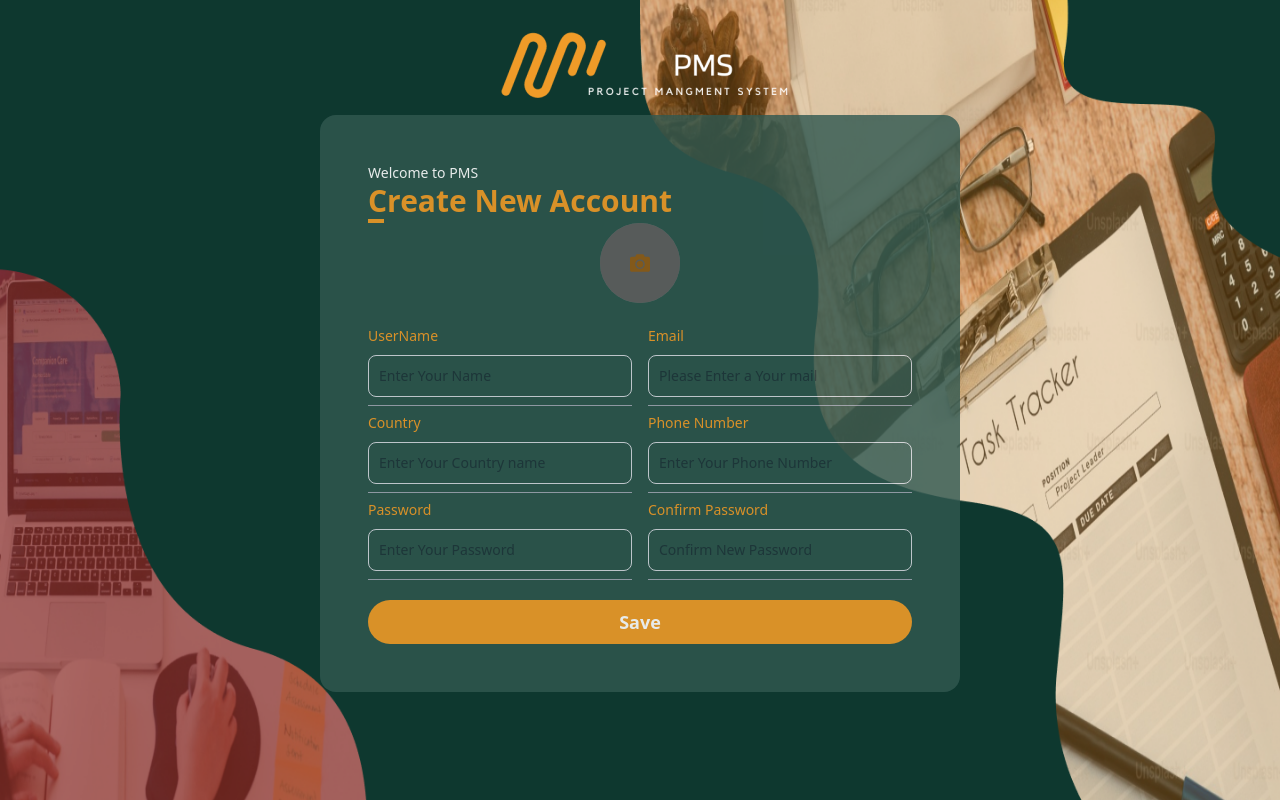
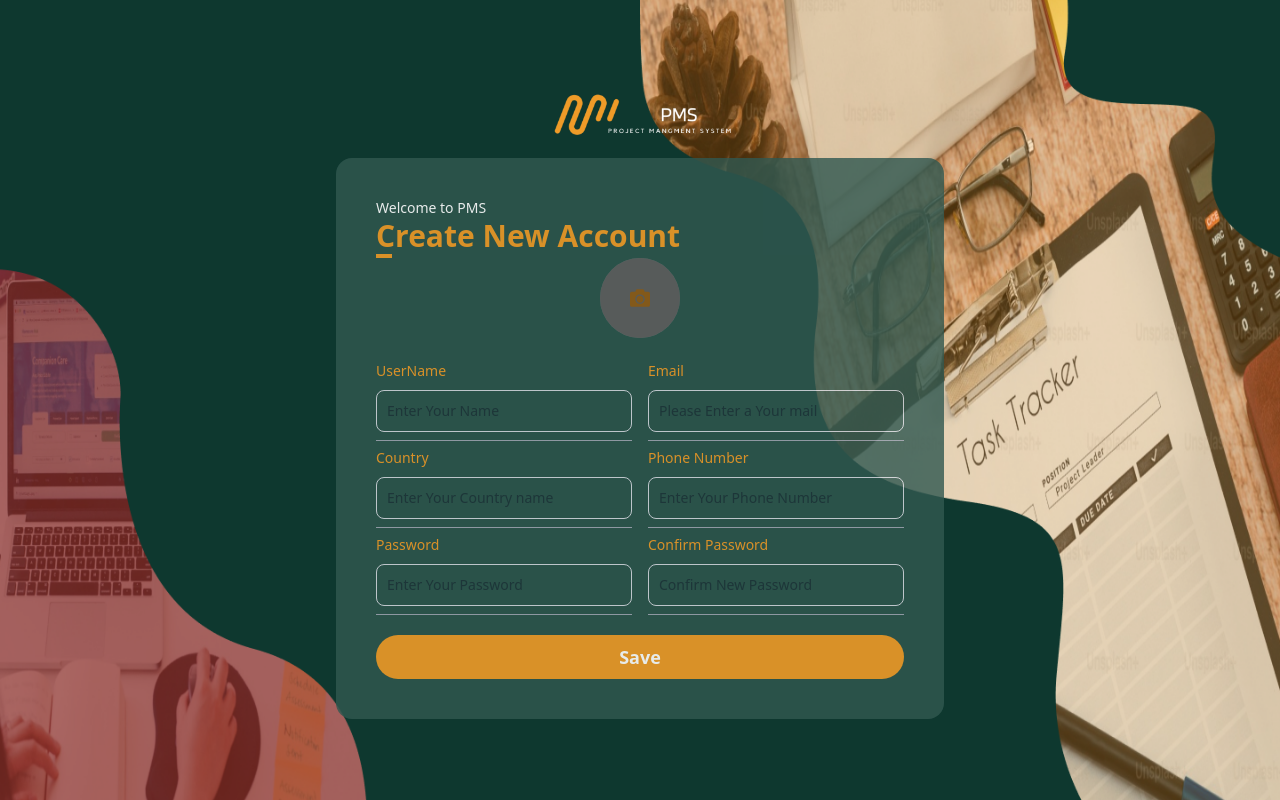
Before and after one commit to IbrahimMohram1/PMS, a React (Vite) app: page /register in a window 1280 px wide. Built offline with nearby package versions, Linux system fonts and the light colour scheme; grey boxes are pictures that could not be loaded; what chartjs-plugin-datalabels would draw is missing.

Commit message:
Update : Respinsive all Auth screeens

```diff
--- a/src/AuthModule/Components/ChangePassword/ChangePassword.jsx
+++ b/src/AuthModule/Components/ChangePassword/ChangePassword.jsx
@@ -48,7 +48,7 @@ export default function ChangePassword() {
       <div className="relative z-10 w-full max-w-2xl mx-4 flex flex-col items-center">
         {/* 1. Logo Above the Card */}
         <div className="">
-          <img src={logo} alt="Logo" className="w-48" />
+          <img src={logo} alt="Logo" className=" w-[150px] md:w-48 mx-auto" />
         </div>
 
         {/* 2. Main Card (Form) */}
--- a/src/AuthModule/Components/ForgetPassword/ForgetPassword.jsx
+++ b/src/AuthModule/Components/ForgetPassword/ForgetPassword.jsx
@@ -39,7 +39,7 @@ export default function ForgetPassword() {
       <div className="relative z-10 w-full max-w-lg mx-4 flex flex-col items-center">
         {/* Logo */}
         <div className="mb-8">
-          <img src={logo} alt="Logo" className="w-48" />
+          <img src={logo} alt="Logo" className=" w-[150px] md:w-48" />
         </div>
 
         {/* Card */}
--- a/src/AuthModule/Components/Login/Login.jsx
+++ b/src/AuthModule/Components/Login/Login.jsx
@@ -38,13 +38,13 @@ export default function Login() {
       style={{ backgroundImage: `url(${LoginBg})` }}
     >
       <div className="flex h-screen justify-center items-center ">
-        <div className="w-1/2 p-4 ">
+        <div className="md:w-1/2 w-full p-4 ">
           <div className="logo-container mb-5 ">
-            <img src={logo} alt="Logo" className="mx-auto" />
+            <img src={logo} alt="Logo" className="mx-auto md:w-48 w-[150px]" />
           </div>
           {/* form container */}
-          <div className="form-container p-12 rounded-2xl  bg-[#315951E5] opacity-90">
-            <div className="title mb-8">
+          <div className="form-container p-10 rounded-2xl  bg-[#315951E5] opacity-90">
+            <div className="title ">
               <p className="text-white text-sm">Welcome to PMS</p>
               <h1 className="text-3xl text-[#EF9B28] font-bold flex flex-col">
                 Login
--- a/src/AuthModule/Components/Register/Register.jsx
+++ b/src/AuthModule/Components/Register/Register.jsx
@@ -21,16 +21,13 @@ export default function Register() {
     registerAcc(data);
   };
   return (
-    <div
-      className="Auth-container h-screen"
-      style={{ backgroundImage: `url(${Rebg})` }}
-    >
-      <div className="flex  justify-center items-center ">
-        <div className="w-1/2 ">
-          <div className="logo-container my-3  ">
-            <img src={logo} alt="Logo" className="mx-auto" />
+    <div className="Auth-container" style={{ backgroundImage: `url(${Rebg})` }}>
+      <div className="flex min-h-dvh justify-center items-center ">
+        <div className="md:w-1/2 w-full p-4 ">
+          <div className="logo-container mb-5 ">
+            <img src={logo} alt="Logo" className=" w-[150px] md:w-48 mx-auto" />
           </div>
-          <div className="form-container p-12 rounded-2xl  bg-[#315951E5] opacity-90">
+          <div className="form-container p-10 rounded-2xl  bg-[#315951E5] opacity-90">
             <div className="title ">
               <p className="text-white text-sm">Welcome to PMS</p>
               <h1 className="text-3xl text-[#EF9B28] font-bold flex flex-col">
--- a/src/AuthModule/Components/ResetPassword/ResetPassword.jsx
+++ b/src/AuthModule/Components/ResetPassword/ResetPassword.jsx
@@ -15,7 +15,11 @@ export default function ResetPassword() {
     formState: { errors },
   } = useForm();
 
-  const newPassword = useWatch({ control, name: "newPassword", defaultValue: "" });
+  const newPassword = useWatch({
+    control,
+    name: "newPassword",
+    defaultValue: "",
+  });
 
   // eye states
   const [showOtp, setShowOtp] = useState(false);
@@ -55,12 +59,11 @@ export default function ResetPassword() {
         style={{ backgroundImage: `url(${ResetBg})` }}
       ></div>
 
-
       {/* Container */}
       <div className="relative z-10 w-full max-w-lg mx-4 flex flex-col items-center">
         {/* Logo */}
         <div className="mb-8">
-          <img src={logo} alt="Logo" className="w-48" />
+          <img src={logo} alt="Logo" className=" w-[150px] md:w-48" />
         </div>
 
         {/* Card */}
@@ -69,15 +72,21 @@ export default function ResetPassword() {
           <div className="mb-8">
             <p className="text-xs text-white/70 mb-1">Welcome to PMS</p>
             <h2 className="text-4xl font-bold text-[#EF9B28] inline-block">
-              <span className="border-b-4 border-[#EF9B28] pb-1">R</span>eset Password
+              <span className="border-b-4 border-[#EF9B28] pb-1">R</span>eset
+              Password
             </h2>
           </div>
 
           {/* Form */}
-          <form onSubmit={handleSubmit(onSubmit)} className="flex flex-col gap-3">
+          <form
+            onSubmit={handleSubmit(onSubmit)}
+            className="flex flex-col gap-3"
+          >
             {/* Email */}
             <div className="relative">
-              <label className="block text-[#EF9B28] text-sm mb-1">E-mail</label>
+              <label className="block text-[#EF9B28] text-sm mb-1">
+                E-mail
+              </label>
               <div className="relative border-b border-white/30 focus-within:border-[#EF9B28] transition-colors">
                 <input
                   type="email"
@@ -92,12 +101,18 @@ export default function ResetPassword() {
                   })}
                 />
               </div>
-              {errors.email && <span className="text-[10px] text-red-400 absolute mt-1">{errors.email.message}</span>}
+              {errors.email && (
+                <span className="text-[10px] text-red-400 absolute mt-1">
+                  {errors.email.message}
+                </span>
+              )}
             </div>
 
             {/* OTP */}
             <div className="relative">
-              <label className="block text-[#EF9B28] text-sm mb-1">OTP Verification</label>
+              <label className="block text-[#EF9B28] text-sm mb-1">
+                OTP Verification
+              </label>
               <div className="relative border-b border-white/30 focus-within:border-[#EF9B28] transition-colors">
                 <input
                   type={showOtp ? "text" : "password"}
@@ -114,12 +129,18 @@ export default function ResetPassword() {
                   {showOtp ? <FaEyeSlash size={18} /> : <FaEye size={18} />}
                 </button>
               </div>
-              {errors.otp && <span className="text-[10px] text-red-400 absolute mt-1">{errors.otp.message}</span>}
+              {errors.otp && (
+                <span className="text-[10px] text-red-400 absolute mt-1">
+                  {errors.otp.message}
+                </span>
+              )}
             </div>
 
             {/* New Password */}
             <div className="relative">
-              <label className="block text-[#EF9B28] text-sm mb-1">New Password</label>
+              <label className="block text-[#EF9B28] text-sm mb-1">
+                New Password
+              </label>
               <div className="relative border-b border-white/30 focus-within:border-[#EF9B28] transition-colors">
                 <input
                   type={showNewPassword ? "text" : "password"}
@@ -127,7 +148,10 @@ export default function ResetPassword() {
                   className="w-full bg-transparent border-none text-white py-2 px-0 placeholder:text-white/30 pr-8 focus:ring-0 focus:outline-none"
                   {...register("newPassword", {
                     required: "New password is required",
-                    minLength: { value: 6, message: "Password must be at least 6 characters" },
+                    minLength: {
+                      value: 6,
+                      message: "Password must be at least 6 characters",
+                    },
                   })}
                 />
                 <button
@@ -135,15 +159,25 @@ export default function ResetPassword() {
                   className="absolute right-0 top-1/2 -translate-y-1/2 text-white/60 hover:text-white focus:outline-none"
                   onClick={() => setShowNewPassword(!showNewPassword)}
                 >
-                  {showNewPassword ? <FaEyeSlash size={18} /> : <FaEye size={18} />}
+                  {showNewPassword ? (
+                    <FaEyeSlash size={18} />
+                  ) : (
+                    <FaEye size={18} />
+                  )}
                 </button>
               </div>
-              {errors.newPassword && <span className="text-[10px] text-red-400 absolute mt-1">{errors.newPassword.message}</span>}
+              {errors.newPassword && (
+                <span className="text-[10px] text-red-400 absolute mt-1">
+                  {errors.newPassword.message}
+                </span>
+              )}
             </div>
 
             {/* Confirm Password */}
             <div className="relative">
-              <label className="block text-[#EF9B28] text-sm mb-1">Confirm Password</label>
+              <label className="block text-[#EF9B28] text-sm mb-1">
+                Confirm Password
+              </label>
               <div className="relative border-b border-white/30 focus-within:border-[#EF9B28] transition-colors">
                 <input
                   type={showConfirmPassword ? "text" : "password"}
@@ -151,7 +185,8 @@ export default function ResetPassword() {
                   className="w-full bg-transparent border-none text-white py-2 px-0 placeholder:text-white/30 pr-8 focus:ring-0 focus:outline-none"
                   {...register("confirmPassword", {
                     required: "Please confirm your password",
-                    validate: (value) => value === newPassword || "Passwords do not match",
+                    validate: (value) =>
+                      value === newPassword || "Passwords do not match",
                   })}
                 />
                 <button
@@ -159,10 +194,18 @@ export default function ResetPassword() {
                   className="absolute right-0 top-1/2 -translate-y-1/2 text-white/60 hover:text-white focus:outline-none"
                   onClick={() => setShowConfirmPassword(!showConfirmPassword)}
                 >
-                  {showConfirmPassword ? <FaEyeSlash size={18} /> : <FaEye size={18} />}
+                  {showConfirmPassword ? (
+                    <FaEyeSlash size={18} />
+                  ) : (
+                    <FaEye size={18} />
+                  )}
                 </button>
               </div>
-              {errors.confirmPassword && <span className="text-[10px] text-red-400 absolute mt-1">{errors.confirmPassword.message}</span>}
+              {errors.confirmPassword && (
+                <span className="text-[10px] text-red-400 absolute mt-1">
+                  {errors.confirmPassword.message}
+                </span>
+              )}
             </div>
 
             {/* Submit Button */}
@@ -175,8 +218,14 @@ export default function ResetPassword() {
             </button>
 
             {/* Messages */}
-            {success && <p className="text-green-400 text-center text-sm mt-2">{success}</p>}
-            {error && <p className="text-red-400 text-center text-sm mt-2">{error}</p>}
+            {success && (
+              <p className="text-green-400 text-center text-sm mt-2">
+                {success}
+              </p>
+            )}
+            {error && (
+              <p className="text-red-400 text-center text-sm mt-2">{error}</p>
+            )}
           </form>
         </div>
       </div>
--- a/src/AuthModule/Components/VerifyAccount/VerifyAccount.jsx
+++ b/src/AuthModule/Components/VerifyAccount/VerifyAccount.jsx
@@ -21,9 +21,13 @@ export default function VerifyAccount() {
         style={{ backgroundImage: `url(${VerifyBg})` }}
       >
         <div className="flex  justify-center items-center h-full ">
-          <div className="w-1/2 ">
+          <div className="md:w-1/2 w-full ">
             <div className="logo-container my-3  ">
-              <img src={logo} alt="Logo" className="mx-auto" />
+              <img
+                src={logo}
+                alt="Logo"
+                className=" w-[150px] md:w-48 mx-auto"
+              />
             </div>
             <div className="form-container  p-12 rounded-2xl  bg-[#315951E5] opacity-90 ">
               <div className="title ">
--- a/src/DashboardMoudule/Dashboard.jsx
+++ b/src/DashboardMoudule/Dashboard.jsx
@@ -15,8 +15,6 @@ export default function Dashboard() {
 
   let greeting = getGreeting();
   useEffect(() => {
-    console.log(user);
-
     if (user.userGroup == "Manager") {
       getUsersCount();
     }
--- a/src/index.css
+++ b/src/index.css
@@ -99,3 +99,6 @@
   background-color: #f9fafb !important;
   border-color: #d1d5db !important;
 }
+.Auth-container {
+  min-height: 100dvh;
+}
```
